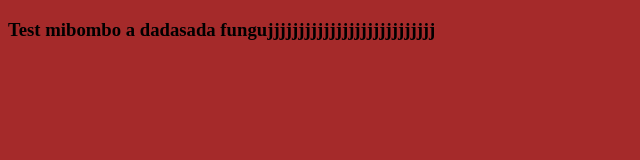
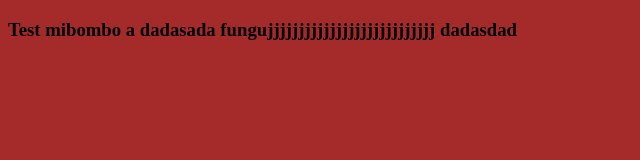
Before and after one commit to gustafikm09-star/Github-Page, a plain HTML site: page index.html in a window 1280 px wide. Shown: the full height of the page, 0-640 px from the left. Drawn offline with Linux system fonts and the light colour scheme.

Commit message:
Update index.html

```diff
--- a/index.html
+++ b/index.html
@@ -8,7 +8,7 @@
 </head>
 <body>
     <h3>
-        Test mibombo a dadasada  fungujjjjjjjjjjjjjjjjjjjjjjjjjjj
+        Test mibombo a dadasada  fungujjjjjjjjjjjjjjjjjjjjjjjjjjj dadasdad
     </h3>
 </body>
 </html>
```
